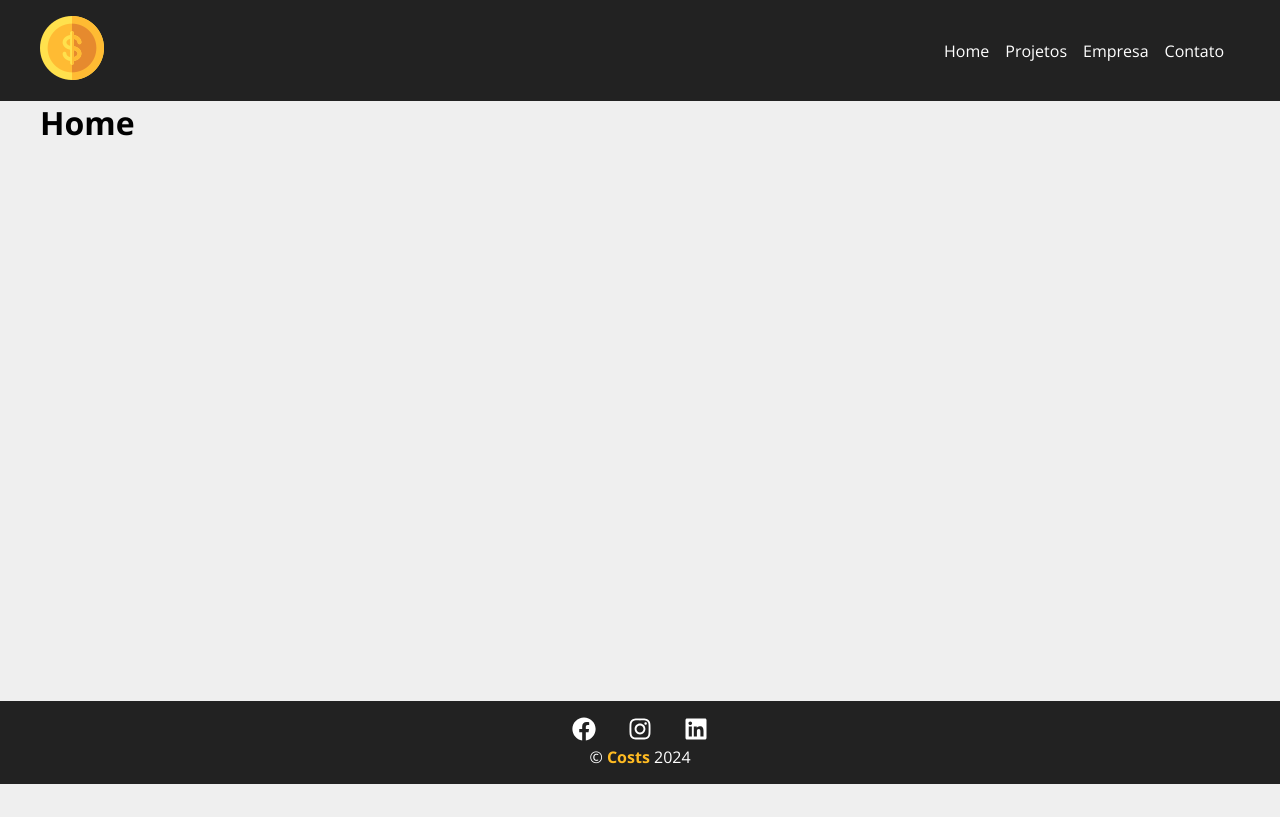
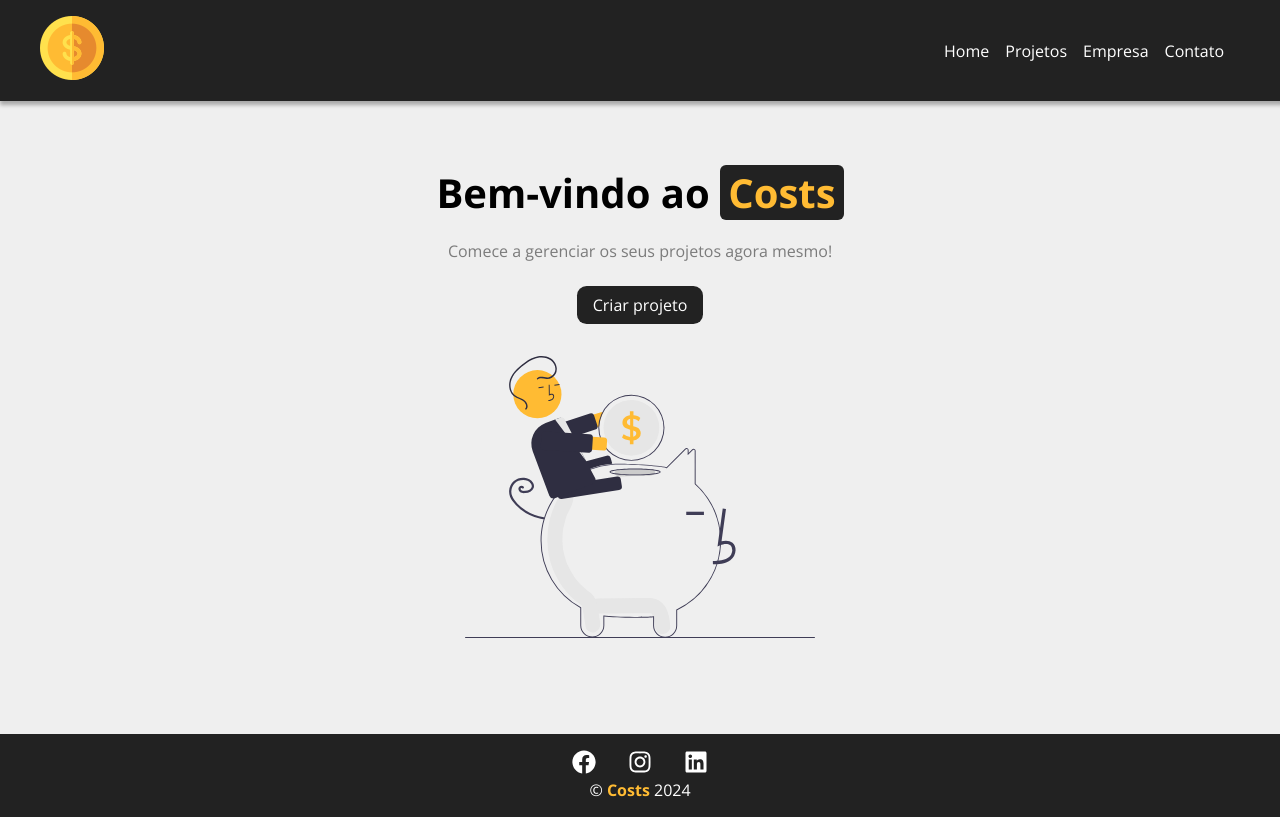
Before and after one commit to TawanDeodato/estudos-na-pratica-react, a React (Create React App) app in the folder costs/: page / in a window 1280 px wide. Built offline with nearby package versions, Linux system fonts and the light colour scheme.

Commit message:
Criando e estilizando a página home do projeto

```diff
--- a/costs/src/components/layout/Footer.module.css
+++ b/costs/src/components/layout/Footer.module.css
@@ -16,7 +16,7 @@
 }
 
 .social_list li:hover {
-  color: #ffbb22;
+  color: #ffbb33;
 }
 
 .social_list svg {
@@ -26,5 +26,5 @@
 
 .span {
   font-weight: bold;
-  color: #ffbb22;
+  color: #ffbb33;
 }
--- /dev/null
+++ b/costs/src/components/layout/LinkButton.js
@@ -0,0 +1,12 @@
+import { Link } from "react-router-dom";
+import styles from "./LinkButton.module.css";
+
+function LinkButton({ to, text }) {
+  return (
+    <Link className={styles.btn} to={to}>
+      {text}
+    </Link>
+  );
+}
+
+export default LinkButton;
--- /dev/null
+++ b/costs/src/components/layout/LinkButton.module.css
@@ -0,0 +1,12 @@
+.btn {
+  background-color: #222;
+  color: #fff;
+  padding: 0.5em 1em;
+  border-radius: 0.6em;
+  text-decoration: none;
+  transition: 0.2s;
+}
+
+.btn:hover {
+  color: #ffbb33;
+}
--- a/costs/src/components/layout/NavBar.module.css
+++ b/costs/src/components/layout/NavBar.module.css
@@ -3,6 +3,7 @@
   justify-content: space-between;
   background-color: #222;
   padding: 1em;
+  box-shadow: 2px 2px 4px 2px rgba(0, 0, 0, 0.3);
 }
 
 .list {
@@ -18,6 +19,7 @@
 .item a {
   color: white;
   text-decoration: none;
+  transition: 0.2s;
 }
 
 .item a:hover {
--- a/costs/src/components/pages/Home.js
+++ b/costs/src/components/pages/Home.js
@@ -1,7 +1,18 @@
+import styles from "./Home.module.css";
+import savings from "../../img/savings.svg";
+import LinkButton from "../layout/LinkButton";
+
 function Home() {
-    return (
-        <h1>Home</h1>
-    )
+  return (
+    <section className={styles.home_container}>
+      <h1>
+        Bem-vindo ao <span>Costs</span>
+      </h1>
+      <p>Comece a gerenciar os seus projetos agora mesmo!</p>
+      <LinkButton to="/newproject" text="Criar projeto"/>
+      <img src={savings} alt="Costs" />
+    </section>
+  );
 }
 
-export default Home
+export default Home;
--- /dev/null
+++ b/costs/src/components/pages/Home.module.css
@@ -0,0 +1,30 @@
+.home_container {
+  width: 100%;
+  display: flex;
+  flex-direction: column;
+  align-items: center;
+  justify-content: center;
+  padding: 4em;
+}
+
+.home_container h1 {
+  font-size: 2.5em;
+  margin-bottom: 0.5em;
+}
+
+.home_container h1 span {
+  color: #ffbb33;
+  padding: 0 0.2em;
+  background-color: #222;
+  border-radius: 0.15em;
+}
+
+.home_container p {
+  margin-bottom: 1.5em;
+  color: #7b7b7b;
+}
+
+.home_container img {
+  width: 350px;
+  margin: 2em 0;
+}
```
